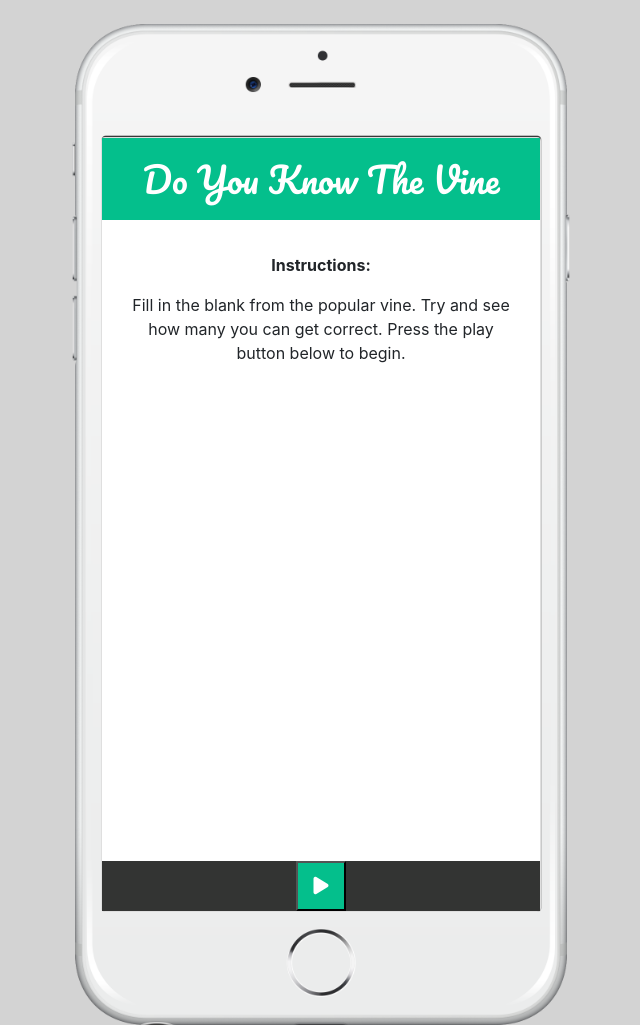
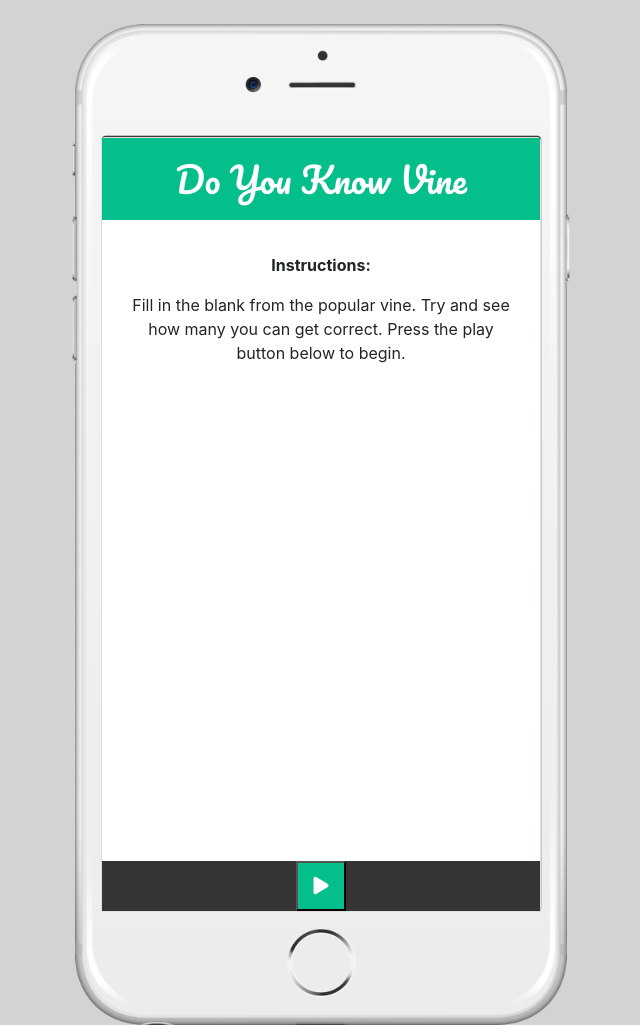
Before and after one commit to madeleineprak/Trivia-Game, a plain HTML site: page index.html in a window 1280 px wide. Shown: the whole page, without its empty margins (319-959 px from the left). Drawn offline with nearby package versions, Linux system fonts and the light colour scheme.

Commit message:
Change name and update README.md

```diff
--- a/index.html
+++ b/index.html
@@ -33,7 +33,7 @@
                         <div class="screen">
                             <div class="card">
                                 <div id="header">
-                                    <h1>Do You Know The Vine</h1>
+                                    <h1>Do You Know Vine</h1>
                                 </div>
                                 <div class="card-content">
                                     <div id="instructions">
```
Also changed, not shown: 1 other file.
